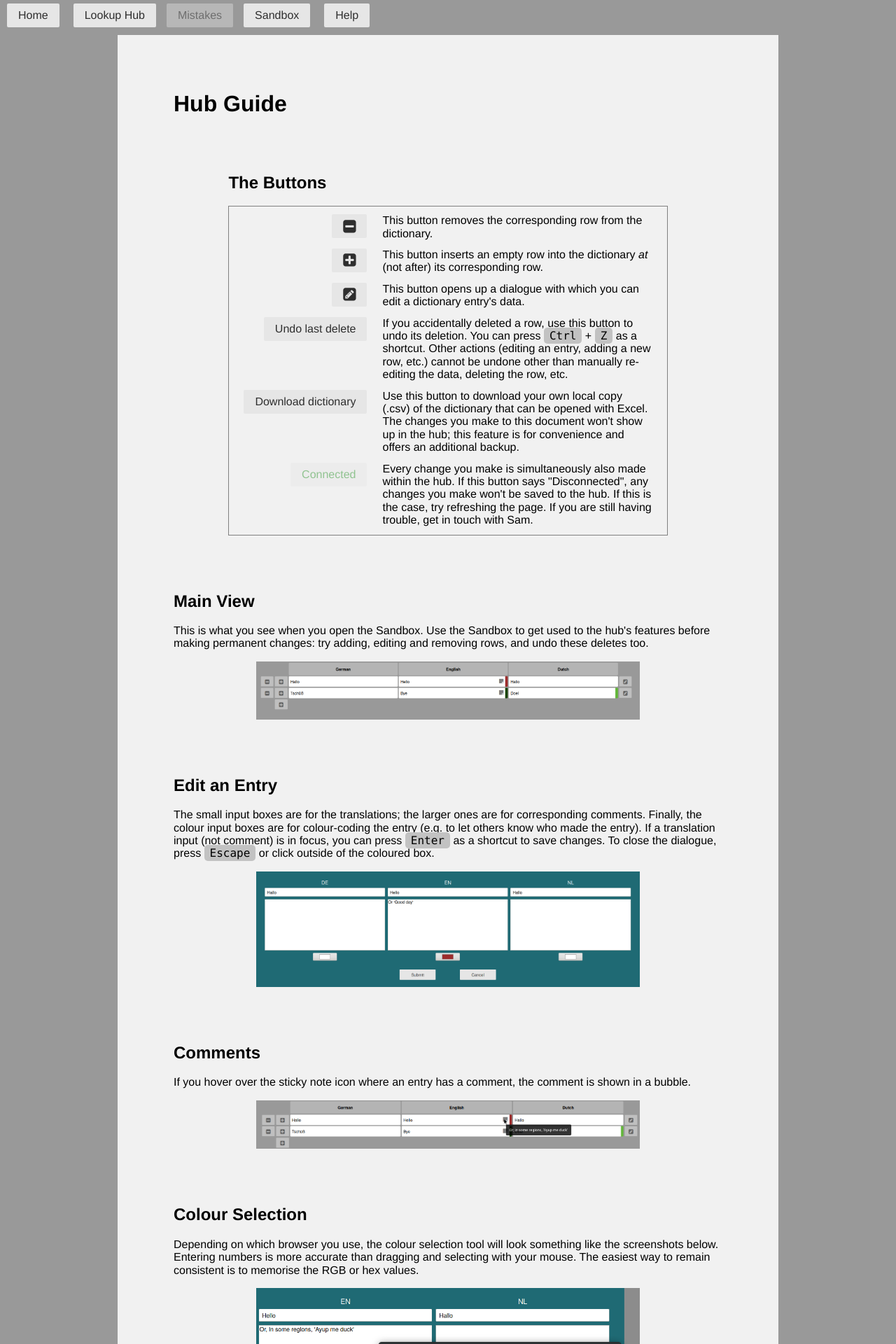
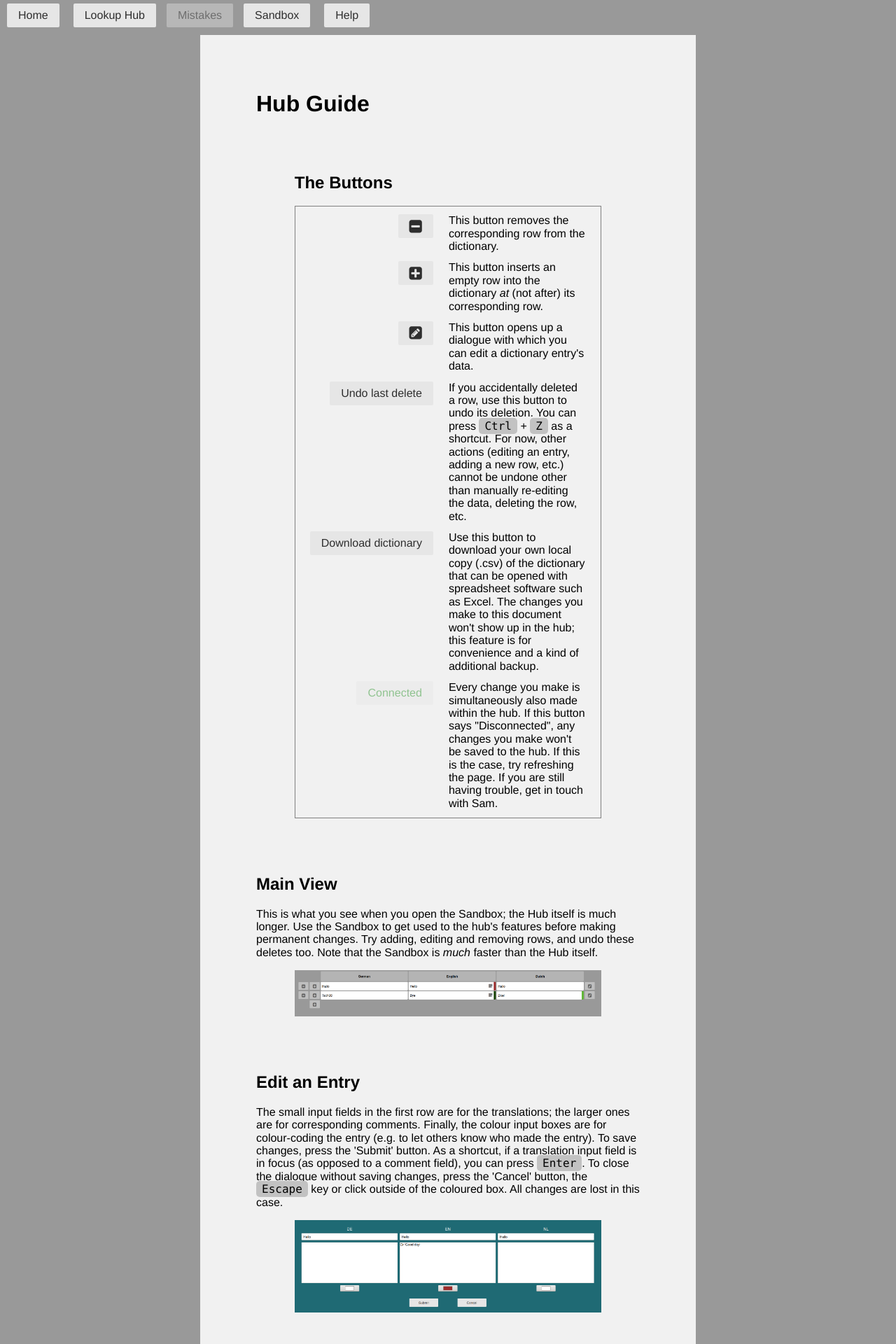
Before and after one commit to ay-bryson/lookup_hub, a Flask app: page /guide in a window 1280 px wide. Shown: the top 1920 px of the page at 70% size. Run offline with Flask 2, Linux system fonts and the light colour scheme; parts of the project's set-up code (start-up, migrations or seed data) failed here and were passed over.

Commit message:
Make improvements to Guide page

```diff
--- a/lookup_hub/static/style/guide.css
+++ b/lookup_hub/static/style/guide.css
@@ -1,6 +1,8 @@
 #main-container {
     margin: auto;
-    width: 80%;
+    min-width: 700px;
+    max-width: 1000px;
+    width: 60%;
     background-color: #f1f1f1;
     padding: 80px;
 }
@@ -21,7 +23,7 @@
 
 img {
     display: block;
-    max-width: 70%;
+    max-width: 80%;
     margin: auto;
 }
 
--- a/lookup_hub/templates/guide.html
+++ b/lookup_hub/templates/guide.html
@@ -59,7 +59,7 @@
                     </button>
                 </td>
                 <td>
-                    If you accidentally deleted a row, use this button to undo its deletion. You can press <span class="keyboard-key">Ctrl</span> + <span class="keyboard-key">Z</span> as a shortcut. Other actions (editing an entry, adding a new row, etc.) cannot be undone other than manually re-editing the data, deleting the row, etc.
+                    If you accidentally deleted a row, use this button to undo its deletion. You can press <span class="keyboard-key">Ctrl</span> + <span class="keyboard-key">Z</span> as a shortcut. For now, other actions (editing an entry, adding a new row, etc.) cannot be undone other than manually re-editing the data, deleting the row, etc.
                 </td>
             </tr>
             <tr>
@@ -70,7 +70,7 @@
                     </button>
                 </td>
                 <td>
-                    Use this button to download your own local copy (.csv) of the dictionary that can be opened with Excel. The changes you make to this document won't show up in the hub; this feature is for convenience and offers an additional backup.
+                    Use this button to download your own local copy (.csv) of the dictionary that can be opened with spreadsheet software such as Excel. The changes you make to this document won't show up in the hub; this feature is for convenience and a kind of additional backup.
                 </td>
             </tr>
             <tr>
@@ -87,13 +87,13 @@
     <div id="screenshot-container">
         <h2>Main View</h2>
         <p>
-            This is what you see when you open the Sandbox. Use the Sandbox to get used to the hub's features before making permanent changes: try adding, editing and removing rows, and undo these deletes too.
+            This is what you see when you open the Sandbox; the Hub itself is much longer. Use the Sandbox to get used to the hub's features before making permanent changes. Try adding, editing and removing rows, and undo these deletes too. Note that the Sandbox is <i>much</i> faster than the Hub itself.
         </p>
         <img src="{{ url_for('static', filename='img/hub.png') }}">
 
         <h2>Edit an Entry</h2>
         <p>
-            The small input boxes are for the translations; the larger ones are for corresponding comments. Finally, the colour input boxes are for colour-coding the entry (e.g. to let others know who made the entry). If a translation input (not comment) is in focus, you can press <span class="keyboard-key">Enter</span> as a shortcut to save changes. To close the dialogue, press <span class="keyboard-key">Escape</span> or click outside of the coloured box.
+            The small input fields in the first row are for the translations; the larger ones are for corresponding comments. Finally, the colour input boxes are for colour-coding the entry (e.g. to let others know who made the entry). To save changes, press the 'Submit' button. As a shortcut, if a translation input field is in focus (as opposed to a comment field), you can press <span class="keyboard-key">Enter</span>. To close the dialogue without saving changes, press the 'Cancel' button, the <span class="keyboard-key">Escape</span> key or click outside of the coloured box. All changes are lost in this case.
         </p>
         <img src="{{ url_for('static', filename='img/edit-dialogue.png') }}">
 
```
